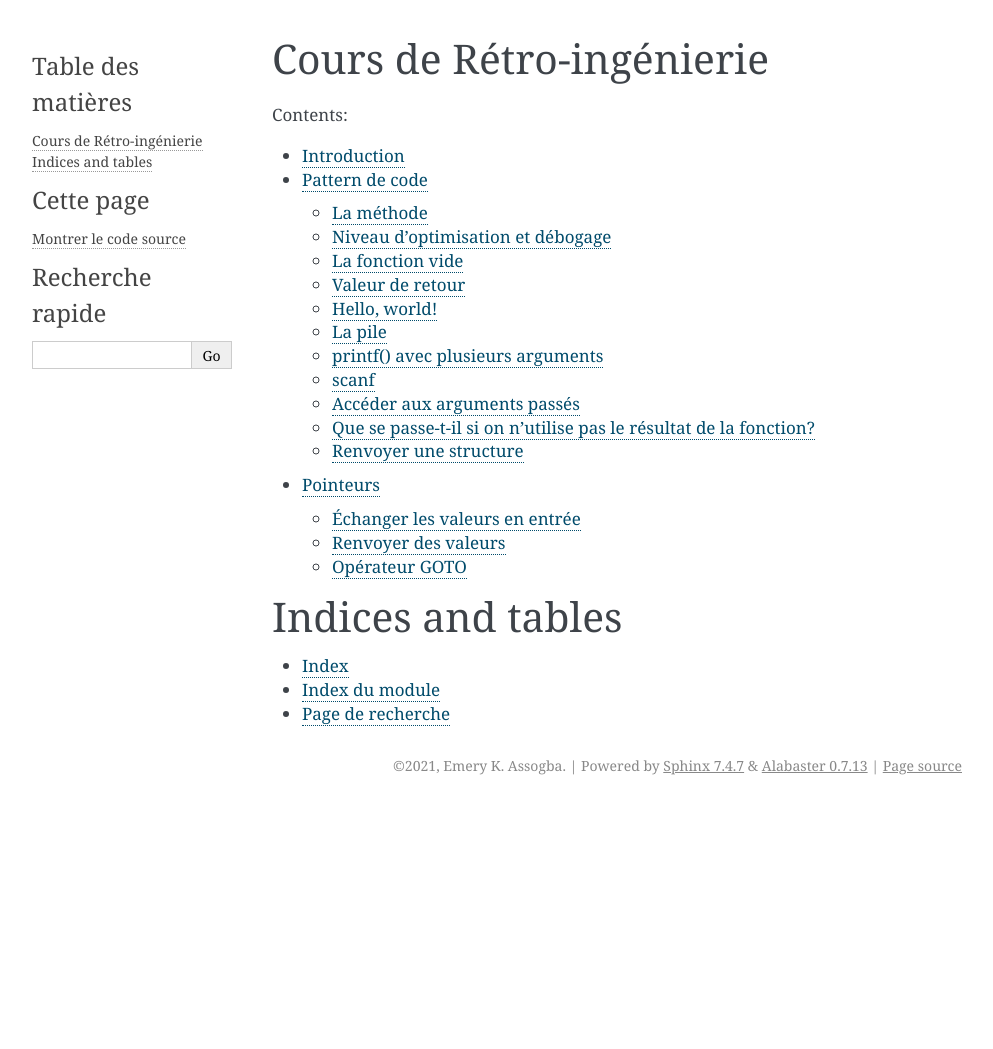
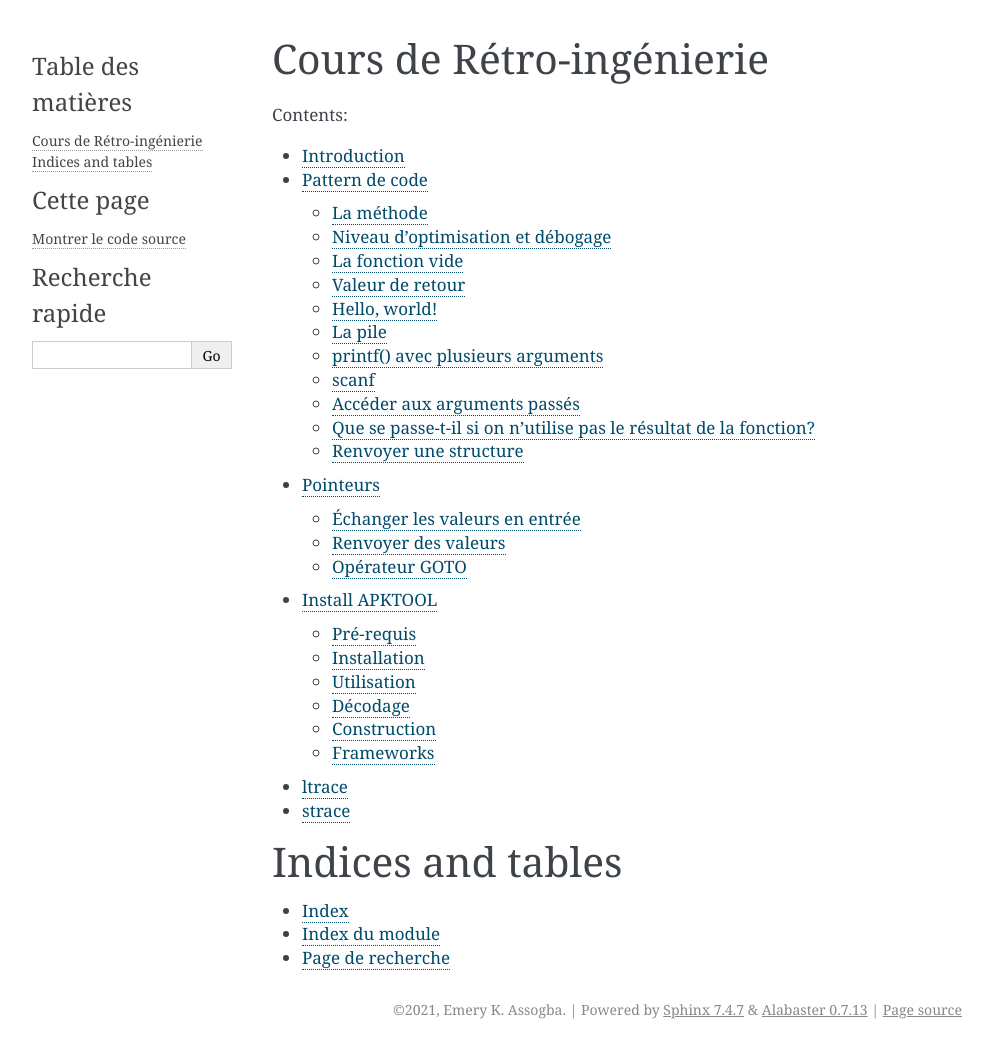
Before and after one commit to akemery/retro-ingenierie, a Sphinx documentation site: the page built from source/index.rst, in a window 1280 px wide. Shown: the whole page, without its empty margins (148-1141 px from the left). Built offline with Sphinx 7.4.7, drawn with Linux system fonts in a browser that asks for light colours; before the commit the page ends 900 px from its top, so only the background shows below that; some of the changed lines change nothing that is shown.

Commit message:
add tools

```diff
--- a/source/index.rst
+++ b/source/index.rst
@@ -12,6 +12,7 @@ Cours de Rétro-ingénierie
 
    intro
    pattern
+   installtools
 
 
 
--- /dev/null
+++ b/source/installtools.rst
@@ -0,0 +1,139 @@
+Install APKTOOL
+===============
+
+Cette partie est prise de la documentation de `ubuntu <https://doc.ubuntu-fr.org/apktool>`_
+
+Pré-requis
+----------
+
+#. Disposer des droits d'administration.
+
+#. Disposer d'une connexion à Internet configurée et activée.
+
+#. Avoir java 7 (JRE 1.7) installé
+
+#. Connaissances basique de Android SDK, AAPT and smali
+
+Installation
+------------
+
+
+#. Télécharger `Linux wrapper <https://raw.githubusercontent.com/iBotPeaches/Apktool/master/scripts/linux/apktool>`_ script (Clic droit, enregistrer le lien sous apktool)
+
+#. Télécharger `apktool-2 (derniere version ici) <https://bitbucket.org/iBotPeaches/apktool/downloads/>`__
+
+#. Renomer le fichier .jar téléchargé en apktool.jar
+
+#. Déplacer les deux fichiers (apktool.jar & apktool) dans /usr/local/bin (root requis)
+
+#. Rendez les deux fichiers executable (chmod +x)
+
+#. Lancez apktool via le Terminal avec la commande apktool
+
+Utilisation
+-----------
+
+.. code-block:: bash
+
+	apktool
+
+
+Décodage
+--------
+
+L'option de décodage peut être appelé par les argument ``d`` ou ``decode`` comme montré ci-dessous
+
+.. code-block:: bash
+
+	apktool d foo.jar # décode foo.jar dans le répertoire foo.jar.out
+	apktool decode foo.jar # décode foo.jar dans le répertoire foo.jar.out
+	apktool d bar.apk # décode bar.apk dans le répertoire bar
+	apktool decode bar.apk # décode bar.apk dans le répertoire bar
+	apktool d bar.apk -o baz # décode bar.apk dans le répertoire baz
+
+
+Construction
+------------
+
+L'option de re/construction peut être appelée par les argument ``b`` ou ``build`` comme montré ci-dessous:
+
+.. code-block:: bash
+
+	apktool b foo.jar.out # builds foo.jar.out folder into foo.jar.out/dist/foo.jar file
+
+	apktool build foo.jar.out # builds foo.jar.out folder into foo.jar.out/dist/foo.jar file
+
+	apktool b bar # builds bar folder into bar/dist/bar.apk file
+
+	apktool b . # builds current directory into ./dist
+
+	apktool b bar -o new_bar.apk # builds bar folder into new_bar.apk
+
+
+
+Frameworks
+----------
+
+Comme vous le savez probablement, les applications Android utilisent du code et des ressources qui se trouvent sur le système d'exploitation Android lui-même. Ceux-ci sont connus comme des Framework et Apktool s'appuie sur ceux-ci pour correctement décoder et construire des apks. Les Frameworks peuvent êtres installés avec if ou install-framework, de plus deux paramètres autorisent un contrôle plus précis sur la manière dont les fichiers sont nommés et stockés.
+
+.. code-block:: bash
+
+    -p, –frame-path <dir> - Stocke le framework dans <dir>
+    -t, –tag <tag> - Tag frameworks utilisant <tag>
+
+
+.. code-block:: bash
+
+	apktool if framework-res.apk
+	I: Framework installé dans: 1.apk  # pkgId du framework-res.apk détermines le numéro (lequel est 0x01)
+
+	apktool if com.htc.resources.apk
+	I: Framework installé dans: 2.apk  # pkgId de com.htc.resources est 0x02
+
+	apktool if com.htc.resources.apk -t htc
+	I: Framework installé dans: 2-htc.apk  # pkgId-tag.apk
+
+	apktool if framework-res.apk -p foo/bar
+	I: Framework installé dans: foo/bar/1.apk
+
+	apktool if framework-res.apk -t baz -p foo/bar
+	I: Framework installé dans: foo/bar/1-baz.apk
+
+
+ltrace
+======
+
+``ltrace`` est un programme qui exécute simplement la commande spécifiée jusqu'à ce qu'elle se termine. Il
+intercepte et enregistre les appels de bibliothèque dynamiques qui sont appelés par le processus exécuté et
+les signaux qui sont reçus par ce processus. Il peut également intercepter et imprimer les appels système
+exécutés par le programme.
+
+.. code-block:: console
+
+	emery@mininet-vm:~/Documents/2021/uac/reverse_engineering/src/codes/binaires$ ltrace ./ch1.bin
+	__libc_start_main(0x804869d, 1, 0xff8f9d54, 0x8048750 <unfinished ...> puts("################################"...############################################################)                             = 61
+	puts("##        Bienvennue dans ce cha"...##        Bienvennue dans ce challenge de cracking        ##)                             = 61
+	puts("################################"...############################################################)                             = 62
+	printf("Veuillez entrer le mot de passe "...)                           = 34
+	malloc(2)                                                               = 0x8f8a5b0
+	getchar(2, 0xf7f2f000, 0xff8f9c98, 0xf7d94759Veuillez entrer le mot de passe : lll)                          = 108
+	realloc(0x8f8a5b0, 2)                                                   = 0x8f8a5b0
+	getchar(0x8f8a5b0, 2, 0xff8f9c98, 0xf7d94759)                           = 108
+	realloc(0x8f8a5b0, 3)                                                   = 0x8f8a5b0
+	getchar(0x8f8a5b0, 3, 0xff8f9c98, 0xf7d94759)                           = 108
+	realloc(0x8f8a5b0, 4)                                                   = 0x8f8a5b0
+	getchar(0x8f8a5b0, 4, 0xff8f9c98, 0xf7d94759)                           = 10
+	strcmp("lll", "123456789")                                              = 1
+	puts("Dommage, essaye encore une fois."...Dommage, essaye encore une fois.)                             = 33
+	+++ exited (status 0) +++
+
+
+strace
+======
+
+Dans le cas le plus simple, strace exécute la commande spécifiée jusqu'à ce qu'elle se termine. Il intercepte et enregistre les appels système qui sont appelés par un processus et les signaux qui sont reçus par un processus. Le nom de chaque appel système, ses arguments et sa valeur de retour sont imprimés sur erreur standard ou dans le fichier spécifié avec l'option -o.
+
+
+.. code-block:: console
+
+	strace  ./ch1.bin
```
